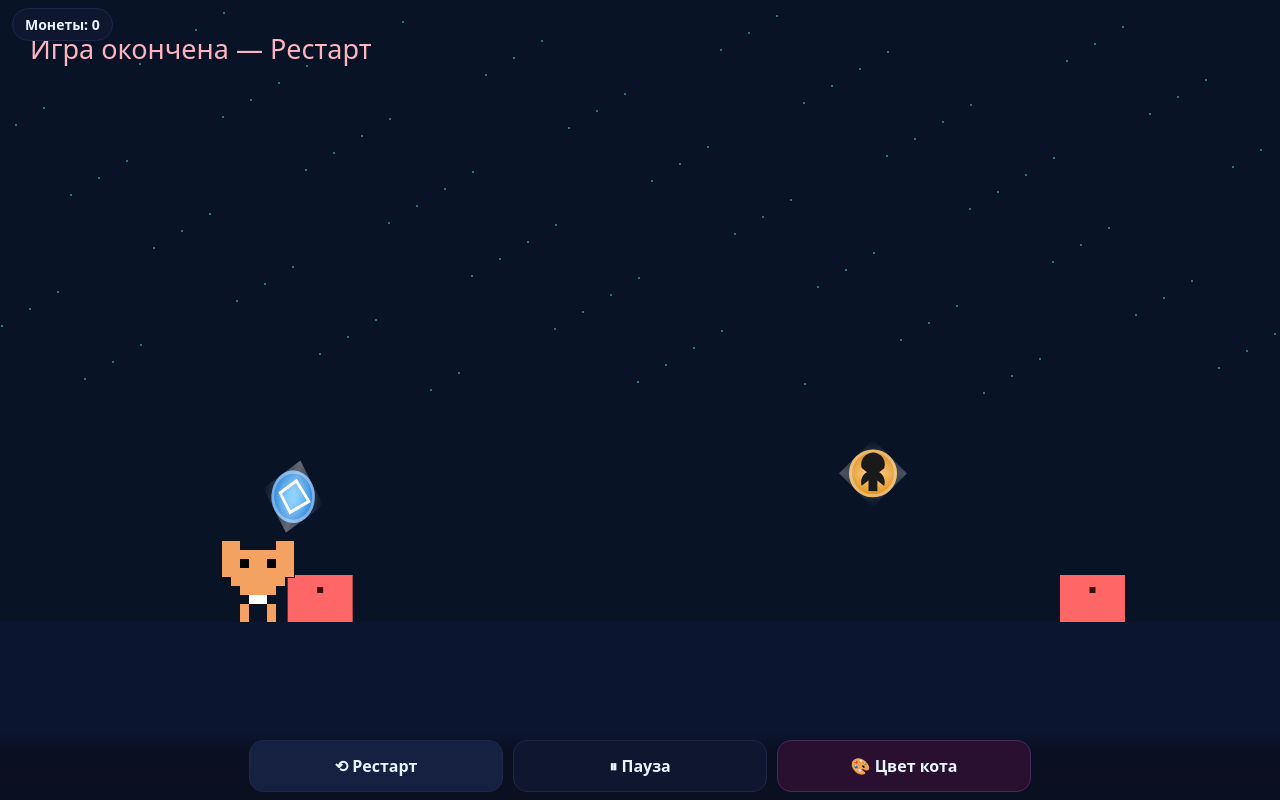
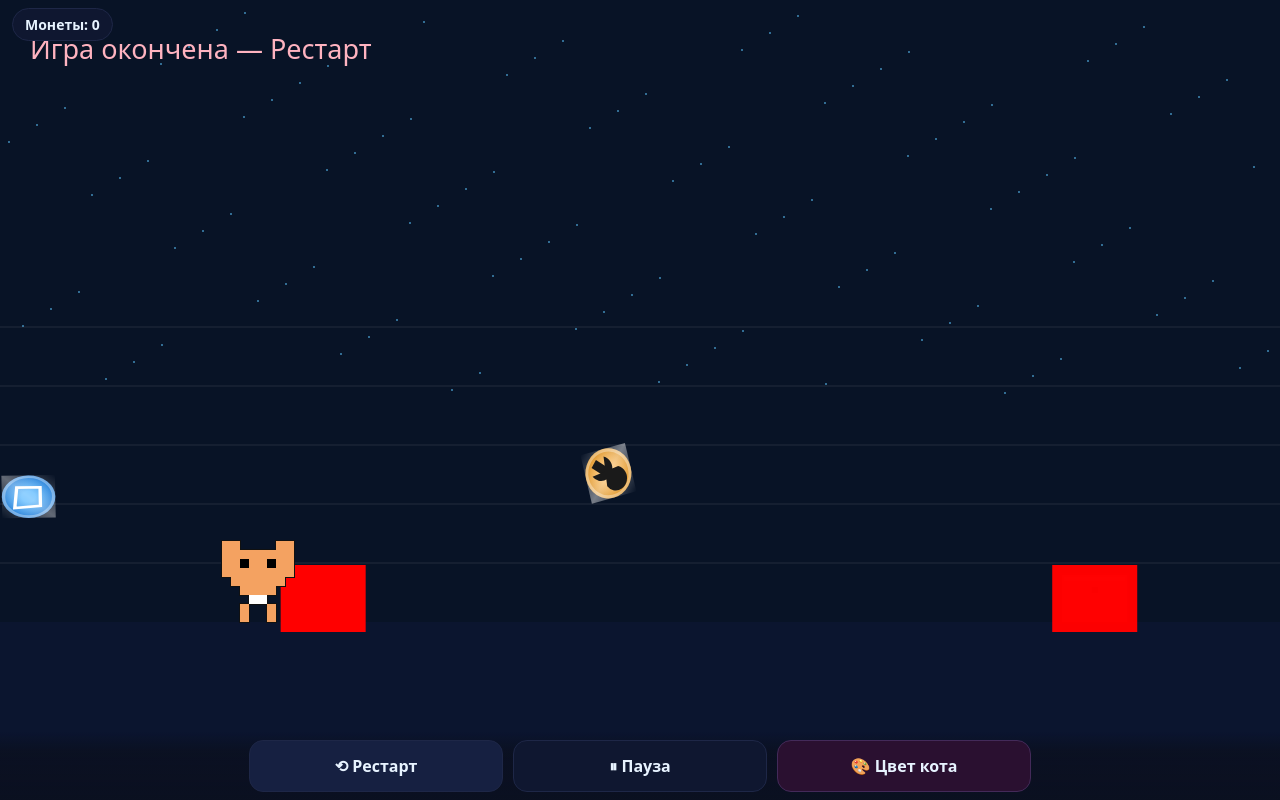
Before and after one commit to tarxyn1/crypto-cat-runner, a website: page index.html in a window 1280 px wide. Drawn offline with Linux system fonts and the light colour scheme.

Commit message:
Add files via upload

```diff
--- a/index.html
+++ b/index.html
@@ -173,6 +173,17 @@ function bindMainButton(getCoins, getAlive){
     }
     ctx.globalAlpha=1;
     ctx.fillStyle='#0b152f'; ctx.fillRect(0,GROUND_Y,canvas.width/DPR,canvas.height/DPR-GROUND_Y);
+
+    // Добавляем линии горизонта для лучшей ориентации
+    ctx.strokeStyle='rgba(255,255,255,0.1)';
+    ctx.lineWidth=1;
+    for(let i=0;i<5;i++){
+      const y = GROUND_Y - (i+1) * Math.round(40*S);
+      ctx.beginPath();
+      ctx.moveTo(0, y);
+      ctx.lineTo(canvas.width/DPR, y);
+      ctx.stroke();
+    }
   }
 
   // === draw cat
@@ -195,12 +206,35 @@ function bindMainButton(getCoins, getAlive){
   // === enemies
   function spawnEnemy(){
     const w=Math.round(44*S), h=Math.round(32*S);
-    objects.enemies.push({ kind:'enemy', x:canvas.width/DPR+rand(0,120*S), y:GROUND_Y, w,h });
+    // Увеличиваем дистанцию появления врагов для лучшей видимости
+    objects.enemies.push({ kind:'enemy', x:canvas.width/DPR+rand(200*S,300*S), y:GROUND_Y, w,h });
   }
   function drawEnemy(e){
     const top = e.y - e.h;
-    ctx.fillStyle='#ff6666'; ctx.fillRect(e.x, top, e.w, e.h);
-    ctx.fillStyle='#3a0f0f'; ctx.fillRect(e.x+e.w/2-3, top+Math.round(8*S), 6, 6);
+
+    // Добавляем тень для лучшей видимости
+    ctx.fillStyle='rgba(255,0,0,0.3)';
+    ctx.fillRect(e.x-2, top-2, e.w+4, e.h+4);
+
+    // Основной блок врага
+    ctx.fillStyle='#ff6666';
+    ctx.fillRect(e.x, top, e.w, e.h);
+
+    // Добавляем блик для объёма
+    ctx.fillStyle='rgba(255,255,255,0.3)';
+    ctx.fillRect(e.x+2, top+2, e.w-4, 4);
+
+    // Глаз врага
+    ctx.fillStyle='#3a0f0f';
+    ctx.fillRect(e.x+e.w/2-3, top+Math.round(8*S), 6, 6);
+
+    // Добавляем красное свечение для предупреждения
+    if (e.x < canvas.width/DPR + 100*S) {
+      ctx.globalAlpha = 0.4 * (1 - (e.x - canvas.width/DPR) / (100*S));
+      ctx.fillStyle='#ff0000';
+      ctx.fillRect(e.x-10, top-10, e.w+20, e.h+20);
+      ctx.globalAlpha = 1;
+    }
   }
 
   // === coins
@@ -304,7 +338,12 @@ function bindMainButton(getCoins, getAlive){
       }
       for(let i=objects.enemies.length-1;i>=0;i--){
         const e=objects.enemies[i]; e.x -= WORLD.speed*1.05;
-        if(aabb(e,player)){ alive=false; updateMainButton(coins, alive); }
+        if(aabb(e,player)){
+          alive=false;
+          updateMainButton(coins, alive);
+          // Добавляем эффект при столкновении
+          spawnBurst(player.x + player.w/2, player.y - player.h/2, '#ff6666', 15);
+        }
         else if(e.x + e.w < -10) objects.enemies.splice(i,1);
       }
     }
```
